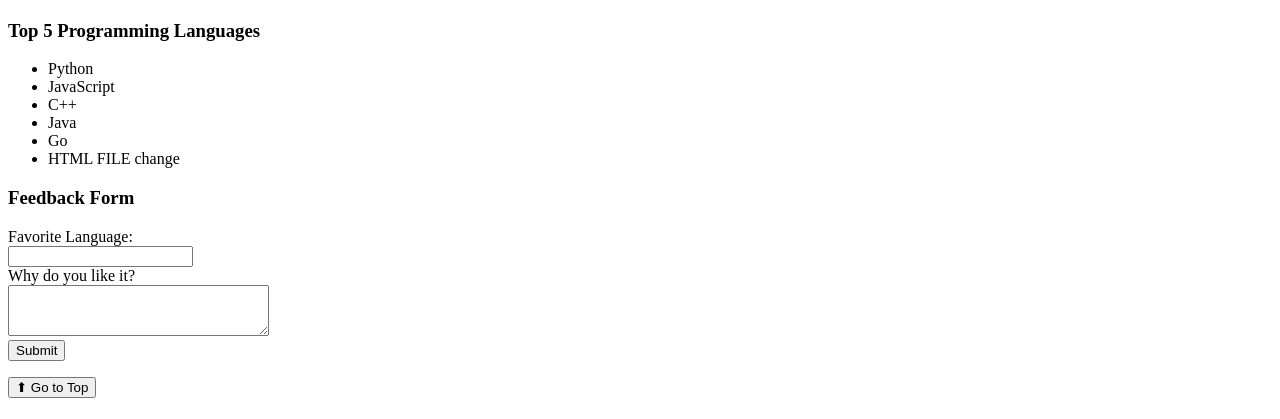
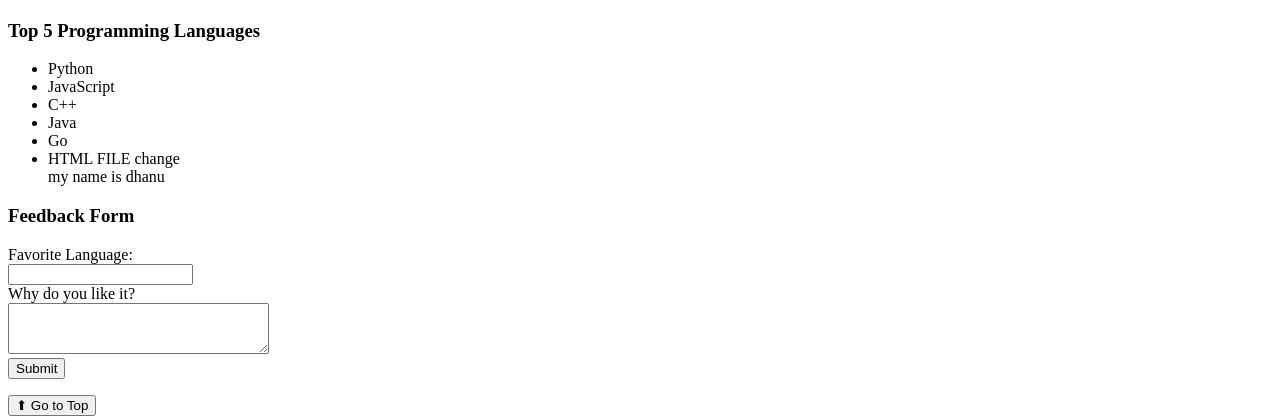
Before and after one commit to dhananjay214/MiniProject1, a plain HTML site: page Coding.html in a window 1280 px wide. Shown: the part 532-951 px from the top of the page. Drawn offline with Linux system fonts and the light colour scheme.

Commit message:
dhanu name added

```diff
--- a/Coding.html
+++ b/Coding.html
@@ -29,6 +29,7 @@
         <li>Java</li>
         <li>Go</li>
         <li>HTML FILE change</li>
+        my name is dhanu
     </ul>
 
     <h3>Feedback Form</h3>
```
